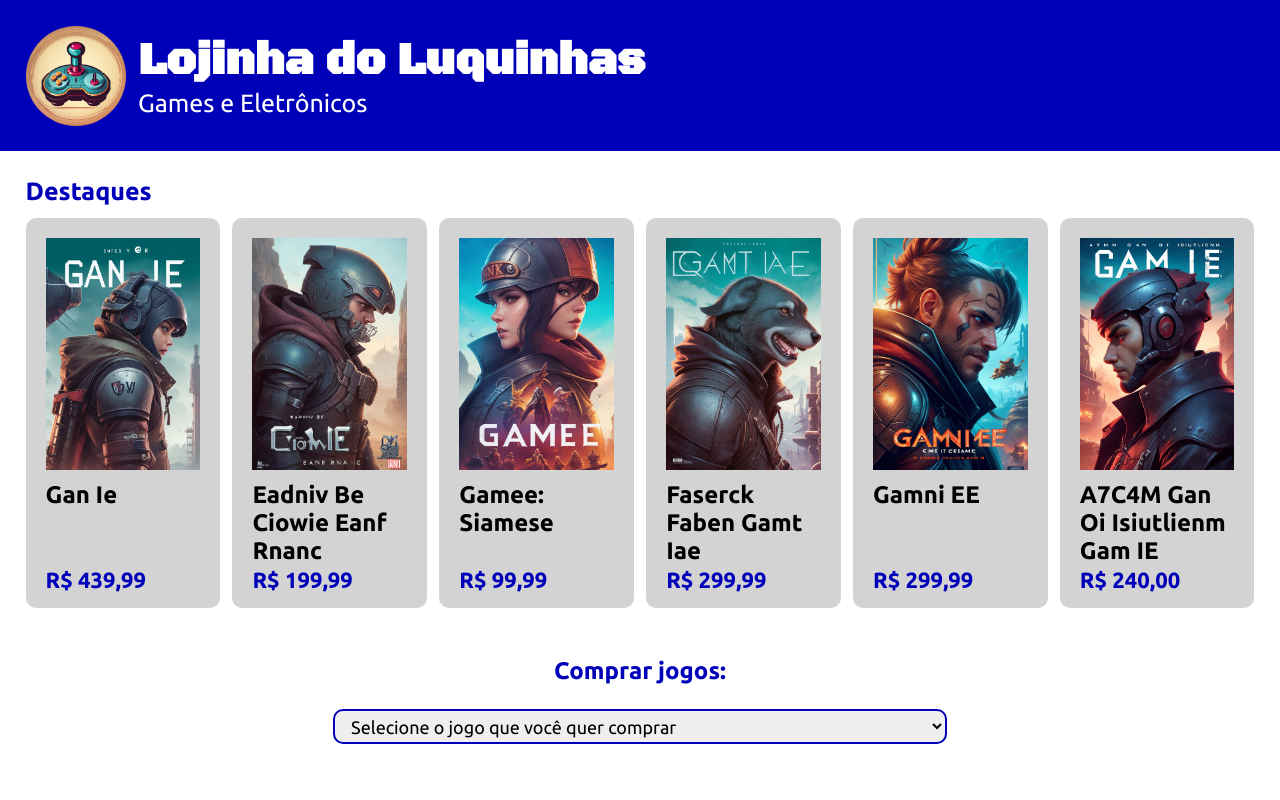
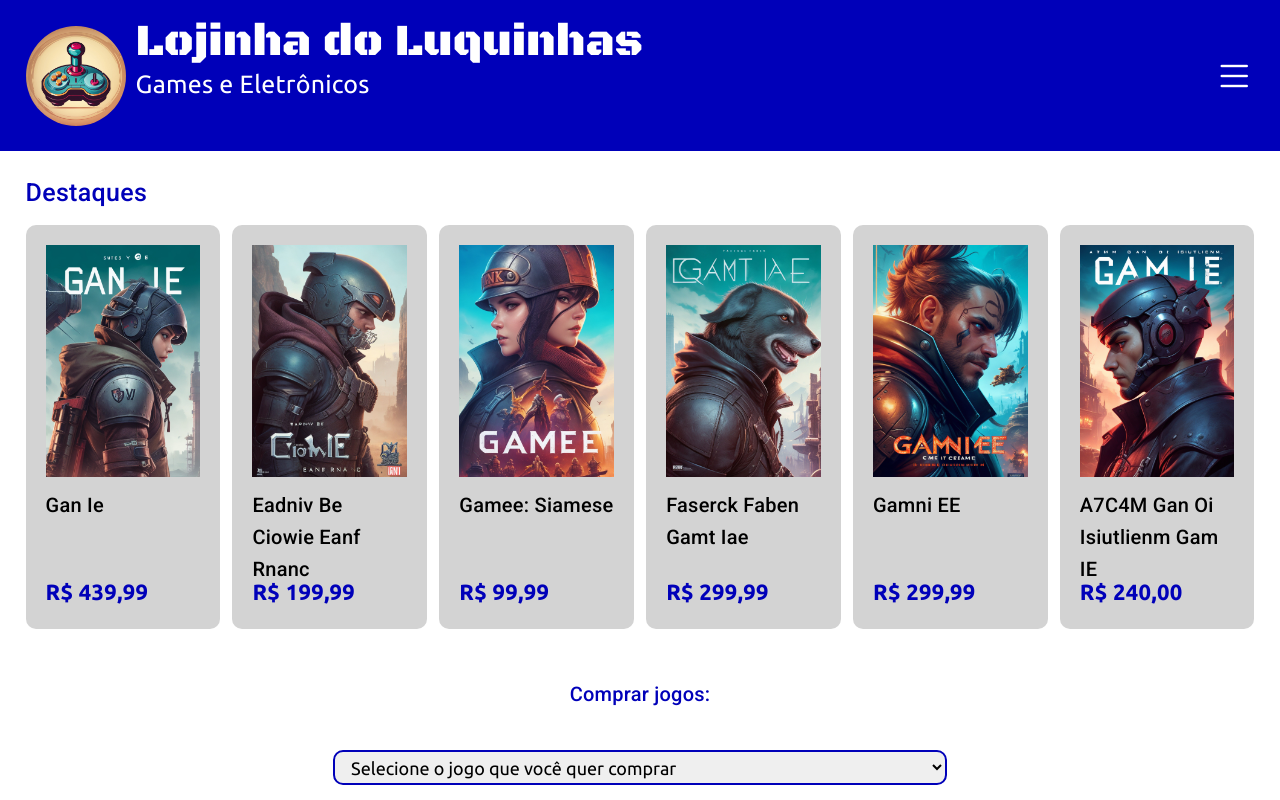
Before and after one commit to lucas-olmelo/lojinhaDoLuquinhas, an Angular app: page / in a window 1280 px wide. Shown: the top 800 px of the page. Built offline with nearby package versions, Linux system fonts and the light colour scheme.

Commit message:
Criação de menu

```diff
--- a/angular.json
+++ b/angular.json
@@ -25,6 +25,7 @@
               "src/assets"
             ],
             "styles": [
+              "@angular/material/prebuilt-themes/deeppurple-amber.css",
               "src/styles.css"
             ],
             "scripts": []
@@ -87,6 +88,7 @@
               "src/assets"
             ],
             "styles": [
+              "@angular/material/prebuilt-themes/deeppurple-amber.css",
               "src/styles.css"
             ],
             "scripts": []
--- a/package.json
+++ b/package.json
@@ -11,10 +11,12 @@
   "private": true,
   "dependencies": {
     "@angular/animations": "^16.2.0",
+    "@angular/cdk": "^16.2.5",
     "@angular/common": "^16.2.0",
     "@angular/compiler": "^16.2.0",
     "@angular/core": "^16.2.0",
     "@angular/forms": "^16.2.0",
+    "@angular/material": "^16.2.5",
     "@angular/platform-browser": "^16.2.0",
     "@angular/platform-browser-dynamic": "^16.2.0",
     "@angular/router": "^16.2.0",
--- a/src/app/components/header/header.component.css
+++ b/src/app/components/header/header.component.css
@@ -4,8 +4,15 @@
     display: flex;
     flex-direction: row;
     align-items: center;
+    justify-content: space-between;
     background-color: rgb(0, 0, 185);
     padding: 2%;
+}
+
+.headerLogo {
+    display: flex;
+    flex-direction: row;
+    width: 1000px;
 }
 
 .logo {
--- a/src/app/components/header/header.component.html
+++ b/src/app/components/header/header.component.html
@@ -1,7 +1,10 @@
 <div class="header">
-    <img class="logo" src="../../../assets/images/logo.jpg" alt="">
-    <div class="headerText">
-        <h1>Lojinha do Luquinhas</h1>
-        <p>Games e Eletrônicos</p>
+    <div class="headerLogo">
+        <img class="logo" src="../../../assets/images/logo.jpg" alt="">
+        <div class="headerText">
+            <h1>Lojinha do Luquinhas</h1>
+            <p>Games e Eletrônicos</p>
+        </div>
     </div>
+    <app-menu></app-menu>
 </div>
--- /dev/null
+++ b/src/app/components/menu/menu.component.html
@@ -0,0 +1,12 @@
+<link rel="stylesheet" href="https://cdn.jsdelivr.net/npm/bootstrap-icons@1.10.3/font/bootstrap-icons.css">
+
+<i mat-button [matMenuTriggerFor]="menu" class="bi bi-list" style="font-size: 40px; color: white;"></i>
+
+<mat-menu #menu="matMenu" [overlapTrigger]="false">
+    <button mat-menu-item routerLink="/carrinho" routerLinkActive="active">
+        <i class="bi bi-cart3" style="font-size: 30px; color: black;"></i>Carrinho
+    </button>
+    <button mat-menu-item routerLink="/favoritos" routerLinkActive="active">
+        <i class="bi bi-heart" style="font-size: 30px; color: black;"></i>Lista de Desejos
+    </button>
+</mat-menu>
--- a/src/index.html
+++ b/src/index.html
@@ -6,8 +6,11 @@
   <base href="/">
   <meta name="viewport" content="width=device-width, initial-scale=1">
   <link rel="icon" type="image/x-icon" href="favicon.ico">
+  <link rel="preconnect" href="https://fonts.gstatic.com">
+  <link href="https://fonts.googleapis.com/css2?family=Roboto:wght@300;400;500&display=swap" rel="stylesheet">
+  <link href="https://fonts.googleapis.com/icon?family=Material+Icons" rel="stylesheet">
 </head>
-<body>
+<body class="mat-typography">
   <app-root></app-root>
 </body>
 </html>
--- a/src/styles.css
+++ b/src/styles.css
@@ -7,3 +7,6 @@
     border: 0;
     box-sizing: border-box;
 }
+
+html, body { height: 100%; }
+body { margin: 0; font-family: Roboto, "Helvetica Neue", sans-serif; }
```
Also changed, not shown: src/app/app.module.ts (+8 -2 lines), src/app/components/menu/menu.component.ts (added, +10 -0 lines), src/app/components/menu/menu.component.css (added), 1 other file (tests, documents, lock files or other folders).
